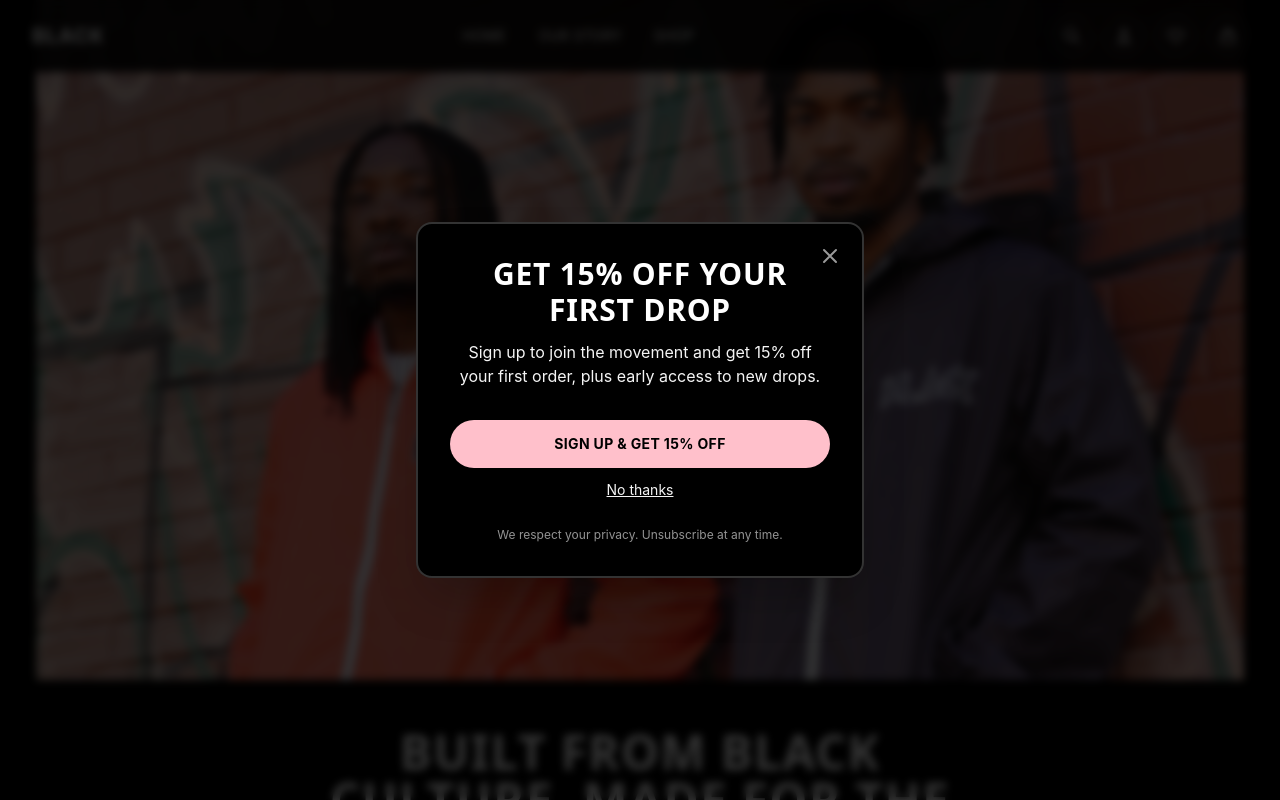
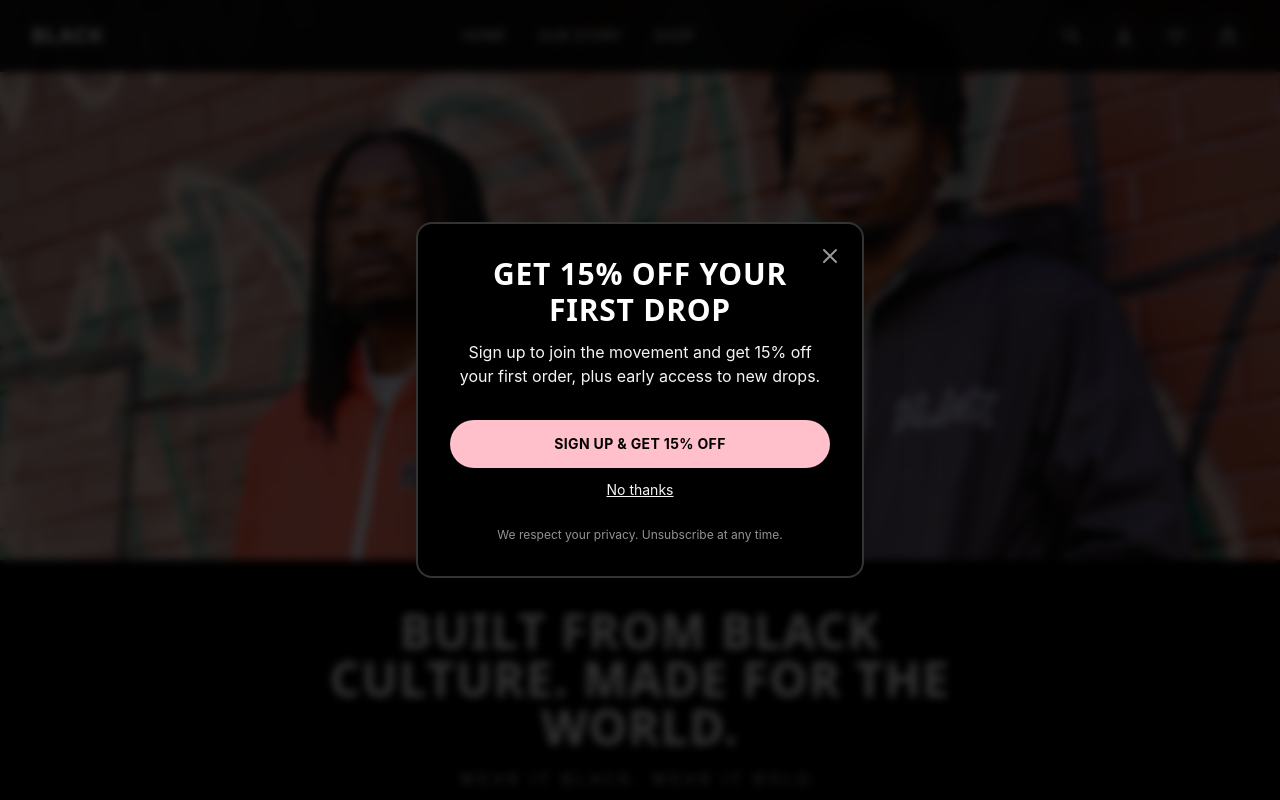
Before and after one commit to mistabilz/wear-black, a Next.js app: page / in a window 1280 px wide. Shown: the top 800 px of the page. Built offline with nearby package versions, Linux system fonts and the light colour scheme; no server answers.

Commit message:
Fix hero full-bleed layout and premium tagline block

```diff
--- a/components/Hero.tsx
+++ b/components/Hero.tsx
@@ -9,33 +9,33 @@ const HERO_IMAGE_PATH = '/images/heroimagedesktop169.JPG'
 export default function Hero() {
   return (
     <section id="home" className="relative w-full bg-black overflow-hidden">
-      {/* Full-bleed Hero Image Container */}
-      <div className="relative w-screen left-1/2 -translate-x-1/2 bg-black overflow-hidden h-[70vh] sm:h-[75vh] lg:h-[85vh] max-h-[900px] pt-16 md:pt-0">
+      {/* Full-bleed Hero Image Container - No side gaps */}
+      <div className="relative w-screen left-1/2 -translate-x-1/2 bg-black overflow-hidden min-h-[320px] sm:min-h-[420px] lg:min-h-[560px] pt-16 md:pt-0">
         <Image
           src={HERO_IMAGE_PATH}
           alt="BLACK Hero - Streetwear models"
           fill
           priority
-          className="object-contain object-center"
+          className="object-cover object-top"
           sizes="100vw"
         />
       </div>
 
-      {/* Text Content Section - Below image, tight spacing */}
-      <div className="w-full bg-black text-white text-center px-6 py-10 sm:py-12">
+      {/* Tagline Section - Directly under image, zero gap */}
+      <div className="w-full bg-black text-white text-center px-6 py-10 sm:py-12 -mt-px">
         <div className="max-w-2xl mx-auto space-y-4">
           {/* Main Headline */}
-          <h1 className="text-3xl sm:text-4xl lg:text-5xl font-display font-extrabold tracking-wide leading-tight break-words uppercase">
+          <h1 className="text-3xl sm:text-4xl lg:text-5xl font-display font-semibold tracking-wide leading-tight break-words uppercase">
             BUILT FROM BLACK CULTURE. MADE FOR THE WORLD.
           </h1>
 
-          {/* Tagline */}
-          <p className="mt-4 text-sm sm:text-base tracking-[0.35em] uppercase text-white/80">
+          {/* Subline */}
+          <p className="text-sm sm:text-base tracking-[0.25em] uppercase opacity-80">
             WEAR IT BLACK. WEAR IT BOLD.
           </p>
 
-          {/* CTA Button */}
-          <div className="mt-8">
+          {/* CTA Button - Immediately after subline */}
+          <div className="pt-4">
             <Link
               href="/join-the-movement"
               className="inline-flex items-center justify-center rounded-full bg-soft-pink px-10 py-4 text-base sm:text-lg font-extrabold tracking-[0.25em] uppercase text-black hover:opacity-90 transition-opacity duration-300"
```
